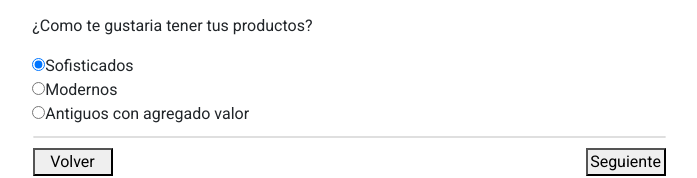
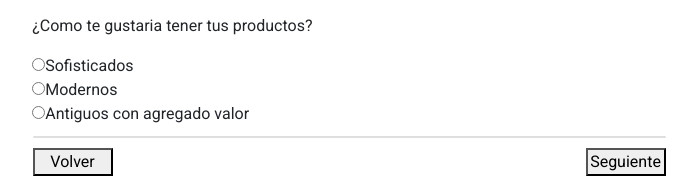
Before and after one commit to victorgonzalezz/myMic, a React (Vite) app: page / in a window 1280 px wide. Both pictures are taken after a click on the tab "Productos". Shown: the part 240-418 px from the top of the page, without its empty margins (291-988 px from the left). Built offline with nearby package versions, Linux system fonts and the light colour scheme.

Commit message:
productos
now logic comes from data.json

```diff
--- a/src/components/GeneralTabs/index.jsx
+++ b/src/components/GeneralTabs/index.jsx
@@ -59,7 +59,11 @@ export function GeneralTabs({ activeTab, handleTabClick }) {
     },
     {
       label: "Productos",
-      component: <Productos activeTab={activeTab} />,
+      component:
+        <Productos activeTab={activeTab}
+          question={productosData.question}
+          answer={productosData.answer}
+        />,
     },
     {
       label: "Resultados",
--- a/src/components/Productos/index.jsx
+++ b/src/components/Productos/index.jsx
@@ -1,4 +1,8 @@
-export function Productos() {
+import { useState } from "react";
+
+export function Productos({ question, answer }) {
+  const [selectedAnswerProductos, setSelectedAnswerProductos] = useState("");
+
 
   return (
     <div
@@ -7,23 +11,21 @@ export function Productos() {
       role="tabpanel"
       aria-labelledby="pills-productos-tab"
     >
-      <p>¿Como te gustaria tener tus productos?</p>
+      <p>{question}</p>
       <fieldset>
-        <div>
-          <input type="radio" id="huey" name="drone" value="huey"
-                checked />
-          <label for="huey">Sofisticados</label>
-        </div>
-
-        <div>
-          <input type="radio" id="dewey" name="drone" value="dewey" />
-          <label for="dewey">Modernos</label>
-        </div>
-
-        <div>
-          <input type="radio" id="louie" name="drone" value="louie" />
-          <label for="louie">Antiguos con agregado valor</label>
-        </div>
+        {answer.map(({ id, text }) => (
+          <div key={id}>
+            <input
+              type="radio"
+              id={id}
+              name={question}
+              value={text}
+              checked={selectedAnswerProductos === text}
+              onChange={() => setSelectedAnswerProductos(text)}
+            />
+            <label htmlFor={id}>{text}</label>
+          </div>
+        ))}
       </fieldset>
     </div>
   );
```
